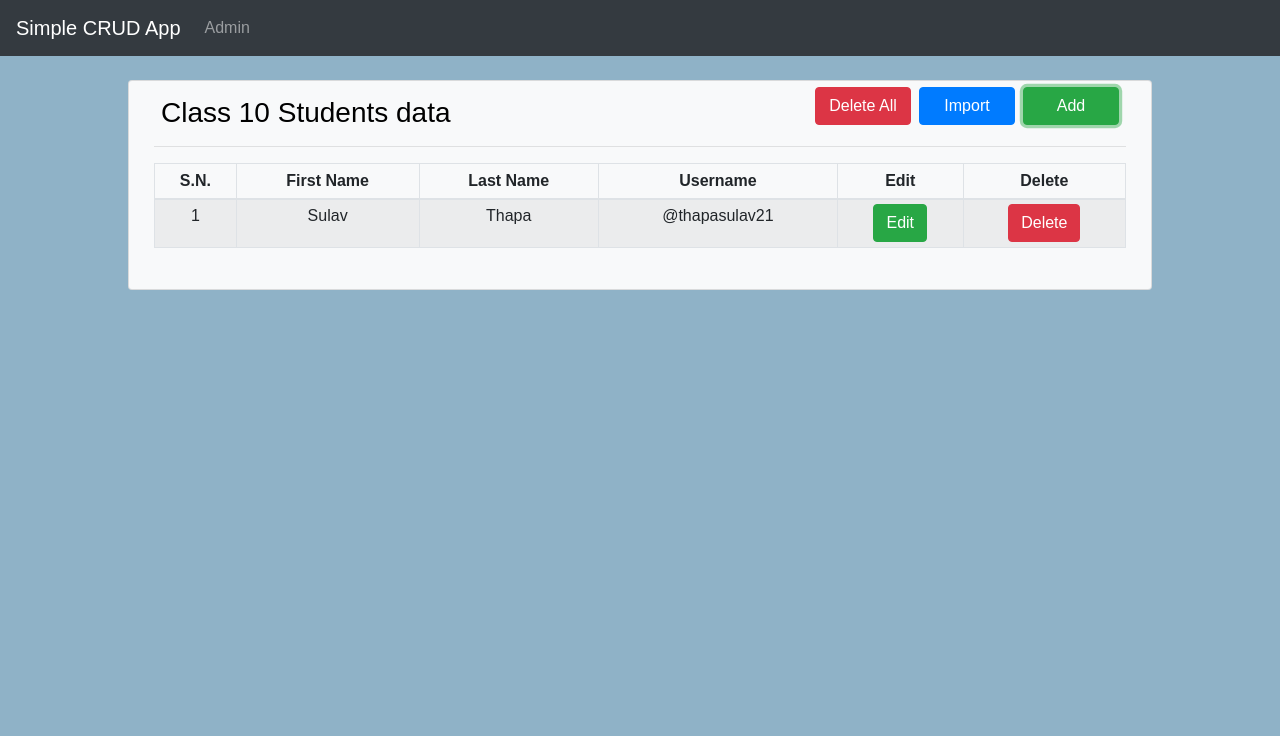
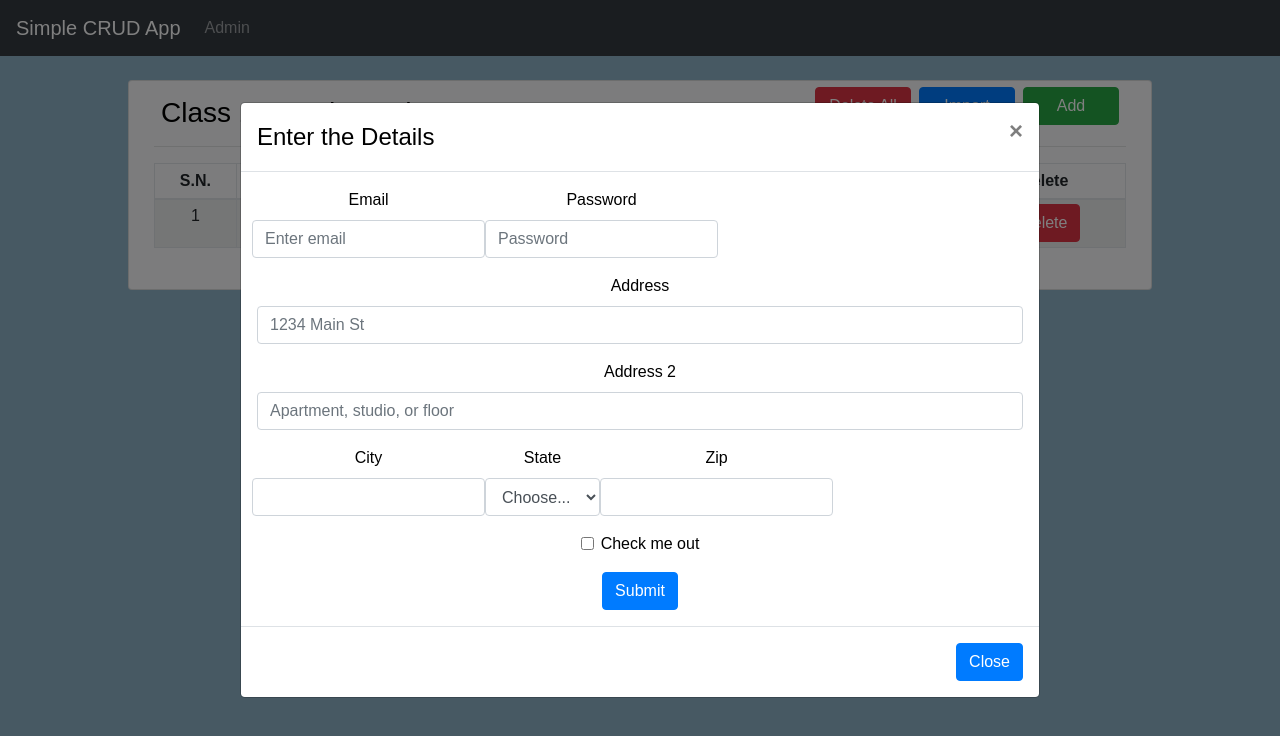
Before and after one commit to SulavThapa/fyp-frontend, a React (Create React App) app: page /admin in a window 1280 px wide. Both pictures are taken after a click on the button "Add". Shown: the top 736 px of the page. Built offline with nearby package versions, Linux system fonts and the light colour scheme.

Commit message:
Added modal to the add button and also added folders to manage the specific files.

```diff
--- a/package.json
+++ b/package.json
@@ -12,6 +12,7 @@
     "react": "^16.11.0",
     "react-bootstrap": "^1.0.0-beta.14",
     "react-dom": "^16.11.0",
+    "react-modal": "^3.11.1",
     "react-popupbox": "^2.0.8",
     "react-route": "^1.0.3",
     "react-router-dom": "^5.1.2",
--- a/src/App.css
+++ b/src/App.css
@@ -1,6 +1,6 @@
 body {
   background-color: #8fb2c7;
-  color: white;
+  color: rgb(0, 0, 0);
   padding: 40px;
   font-family: Arial;
   text-align: center;
--- a/src/Components/Admin.js
+++ b/src/Components/Admin.js
@@ -3,14 +3,17 @@ import NavBar from '../Navbar';
 import Table from 'react-bootstrap/Table';
 import { Card, Button } from 'react-bootstrap';
 // import Fetchdata from '../FetchData/Fetch';
+import ModalMaker from './Modal/Modal';
 
-const NewAdmin = () => (
+class NewAdmin extends React.Component{
+    render(){
+        return(
             <div>
                 <NavBar />
                 <br></br>
                 <Card className='mx-auto' bg="light" text="white" style={{ width: '80%', height: '100%', padding: 25 }}>
                     <h3 style={{color:'black', top:'7%',position: 'absolute', left: '2rem'}}>Class 10 Students data</h3>
-            <Button variant="success" style={{ width: '1in', position: 'absolute', right: '2rem', top: '3%' }}>Add</Button>
+                    <ModalMaker/>
                     <Button variant="primary" style={{ width: '1in', position: 'absolute', right: '8.5rem', top: '3%' }}>Import</Button>
                     <Button variant="danger" style={{ width: '1in', position: 'absolute', right: '15rem', top: '3%' }}>Delete All</Button>
                     <br></br>
@@ -45,5 +48,7 @@ const NewAdmin = () => (
 
             </div>
         );
+    }
+}
 
 export default NewAdmin;
--- /dev/null
+++ b/src/Components/Form/Form.js
@@ -0,0 +1,60 @@
+import React from 'react';
+import { Modal, Button, ButtonToolbar, Form } from 'react-bootstrap';
+
+function FormFunc (){
+  return(
+    <Form>
+    <Form.Row>
+      <Form.Group controlId="formGridEmail">
+        <Form.Label>Email</Form.Label>
+        <Form.Control type="email" placeholder="Enter email" />
+      </Form.Group>
+
+      <Form.Group  controlId="formGridPassword">
+        <Form.Label>Password</Form.Label>
+        <Form.Control type="password" placeholder="Password" />
+      </Form.Group>
+    </Form.Row>
+
+    <Form.Group controlId="formGridAddress1">
+      <Form.Label>Address</Form.Label>
+      <Form.Control placeholder="1234 Main St" />
+    </Form.Group>
+
+    <Form.Group controlId="formGridAddress2">
+      <Form.Label>Address 2</Form.Label>
+      <Form.Control placeholder="Apartment, studio, or floor" />
+    </Form.Group>
+
+    <Form.Row>
+      <Form.Group  controlId="formGridCity">
+        <Form.Label>City</Form.Label>
+        <Form.Control />
+      </Form.Group>
+
+      <Form.Group controlId="formGridState">
+        <Form.Label>State</Form.Label>
+        <Form.Control as="select">
+          <option>Choose...</option>
+          <option>...</option>
+        </Form.Control>
+      </Form.Group>
+
+      <Form.Group controlId="formGridZip">
+        <Form.Label>Zip</Form.Label>
+        <Form.Control />
+      </Form.Group>
+    </Form.Row>
+
+    <Form.Group id="formGridCheckbox">
+      <Form.Check type="checkbox" label="Check me out" />
+    </Form.Group>
+
+    <Button variant="primary" type="submit">
+      Submit
+    </Button>
+  </Form>
+  );
+}
+
+export default FormFunc;
--- /dev/null
+++ b/src/Components/Modal/Modal.js
@@ -0,0 +1,50 @@
+import React from 'react';
+import { Modal, Button, ButtonToolbar, Form } from 'react-bootstrap';
+import FormFunc from '../Form/Form';
+
+function MyVerticallyCenteredModal(props) {
+  return (
+    <Modal
+      {...props}
+      size="lg"
+      aria-labelledby="contained-modal-title-vcenter"
+      centered
+    >
+      <Modal.Header closeButton>
+        <Modal.Title id="contained-modal-title-vcenter" style={{ color: 'black' }}>
+          Enter the Details
+        </Modal.Title>
+      </Modal.Header>
+      <Modal.Body>
+        <FormFunc/>
+        {/* <h4>Centered Modal</h4>
+        <p>
+          Cras mattis consectetur purus sit amet fermentum. Cras justo odio,
+          dapibus ac facilisis in, egestas eget quam. Morbi leo risus, porta ac
+          consectetur ac, vestibulum at eros.
+        </p> */}
+
+      </Modal.Body>
+      <Modal.Footer>
+        <Button onClick={props.onHide}>Close</Button>
+      </Modal.Footer>
+    </Modal>
+  );
+}
+
+function ModalMaker() {
+  const [modalShow, setModalShow] = React.useState(false);
+
+  return (
+    <ButtonToolbar>
+      <Button onClick={() => setModalShow(true)} variant="success" style={{ width: '1in', position: 'absolute', right: '2rem', top: '3%' }}>Add</Button>
+
+      <MyVerticallyCenteredModal
+        show={modalShow}
+        onHide={() => setModalShow(false)}
+      />
+    </ButtonToolbar>
+  );
+}
+
+export default ModalMaker;
--- /dev/null
+++ b/src/Modal.css
@@ -0,0 +1,79 @@
+.modal-wrapper {
+  background: white;
+  border: 1px solid #d0cccc;
+  box-shadow: 0 5px 8px 0 rgba(0,0,0,0.2), 0 7px 20px 0 rgba(0,0,0,0.17);
+  margin: 100px auto 0;
+  transition: all .8s;
+  width: 60%;
+}
+
+.modal-header {
+  background: #263238;
+  height: 40px;
+  line-height: 40px;
+  padding: 5px 20px;
+  text-align: right;
+}
+
+.modal-header h3 {
+  color: white;
+  float: left;
+  margin: 0;
+  padding: 0;
+}
+
+.modal-body {
+  padding: 10px 15px;
+  text-align: center;
+}
+
+.modal-footer {
+  background: #263238;
+  height: 35px;
+  padding: 15px;
+}
+
+.close-modal-btn {
+  color: white;
+  cursor: pointer;
+  float: right;
+  font-size: 30px;
+  margin: 0;
+}
+
+.close-modal-btn:hover {
+  color: black;
+}
+
+.btn-cancel, .btn-continue {
+  background: coral;
+  border: none;
+  color: white;
+  cursor: pointer;
+  font-weight: bold;
+  outline: none;
+  padding: 10px;
+}
+
+.btn-cancel {
+  background-color: #b71c1c;
+  float: left;
+}
+
+.btn-continue {
+  background-color: #1b5e20;
+  float: right;
+}
+
+.back-drop {
+  background-color: rgba(48, 49, 48, 0.42);
+  height: 100%;
+  position: fixed;
+  transition: all 1.3s;
+  width: 100%;
+}
+
+.open-modal-btn {
+  margin: 15px;
+  padding: 10px;
+}
```
Also changed, not shown: 1 other file (tests, documents, lock files or other folders). Lines whose indentation alone changed are shown as unchanged.
